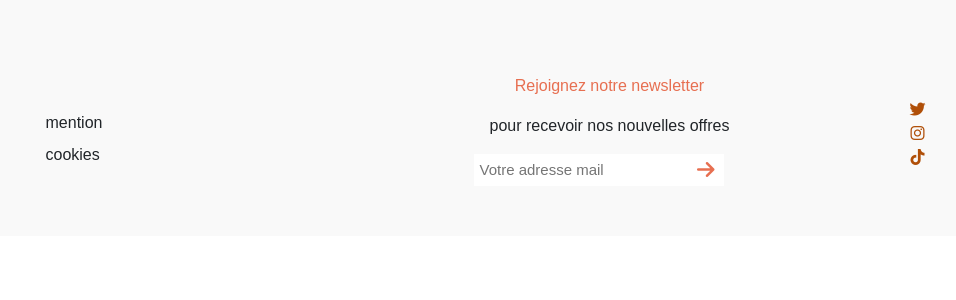
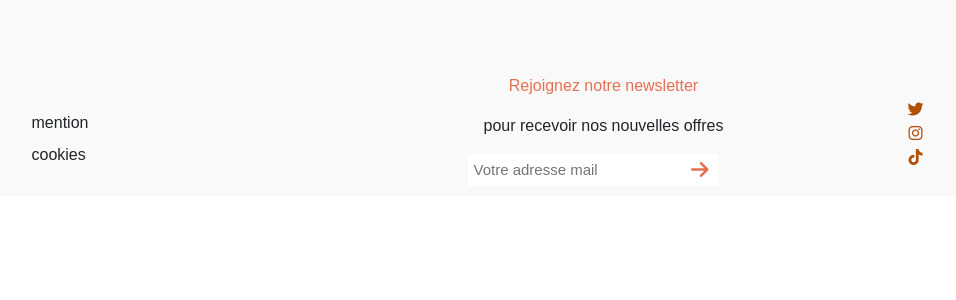
Before and after one commit to Web-Affiliate/Vacanows, a Symfony app: template templates/site/aboutUs/index.html.twig in a window 1280 px wide. Shown: the part 16-316 px from the top of the page, without its empty margins (288-1244 px from the left). Run offline with Twig, Linux system fonts and the light colour scheme; the template is opened without the code that fills it, so the values that code supplies are empty; some libraries are stand-ins or nearby versions.

Commit message:
modif footer

```diff
--- a/public/css/home.css
+++ b/public/css/home.css
@@ -609,7 +609,7 @@
 footer{
     display: flex;
     background-color: var(--background-articles);
-    padding: 50px 0;
+    padding: 50px 0 10px 0;
     text-align: center;
     justify-content: space-around;
     align-items: end;
@@ -631,7 +631,7 @@
 
 .footer_nav .nav-link, .mention, .cookies {
     display: inline-block;
-    padding: 5px 10px;
+    padding: 5px 10px 0 0;
     background: linear-gradient(to top, var(--primary) 0%, var(--primary) 1px, transparent 2px) no-repeat;
     background-size: 0% 100%;
     transition: background-size .3s;
```
